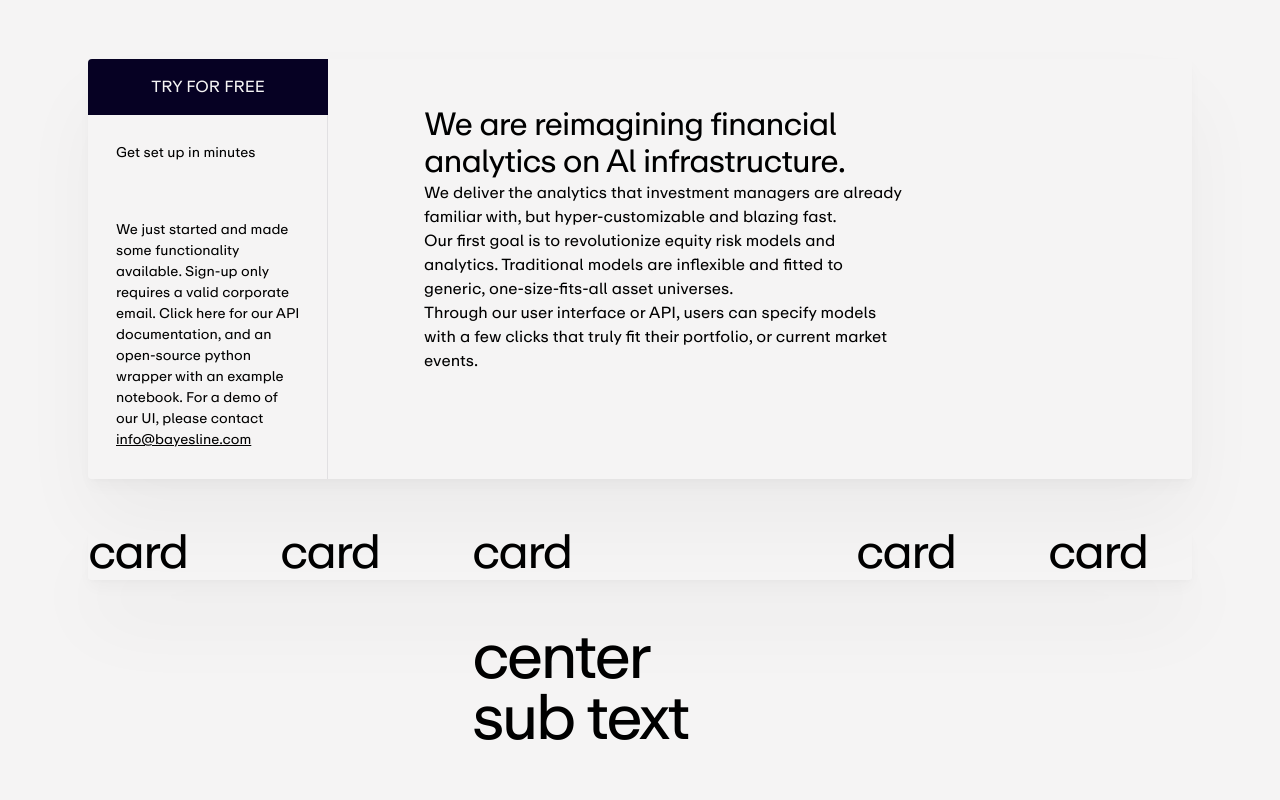
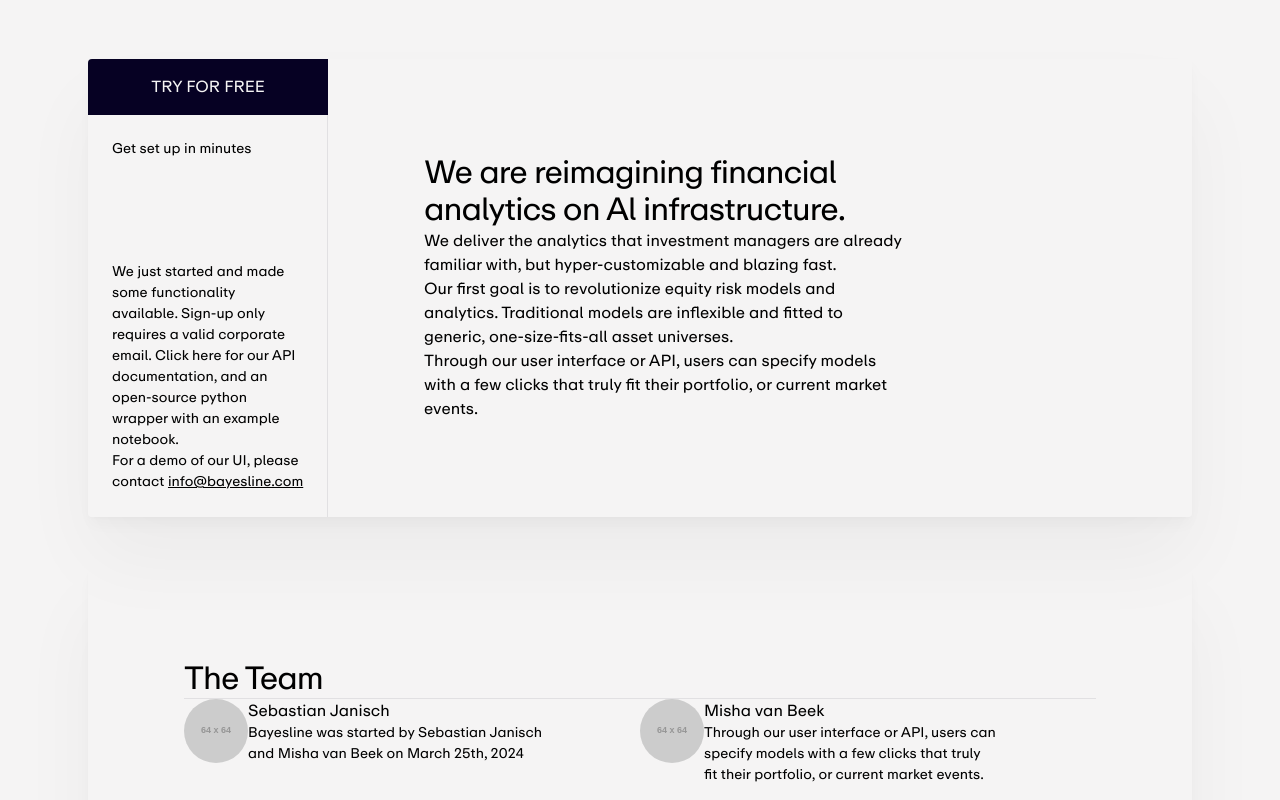
Before and after one commit to sebastiangraz/bayesline, a React (Vite) app: page / in a window 1280 px wide. Shown: the part 400-1200 px from the top of the page. Built offline with nearby package versions, Linux system fonts and the light colour scheme.

Commit message:
checkpoint

```diff
--- a/src/App.tsx
+++ b/src/App.tsx
@@ -8,20 +8,30 @@
 
       <Hero />
 
-      <Box bg="primary" className={`${utils.section} z-1`}>
-        <div className="e-3 border-r">
-          <Button type="primary" href="https://calendar.app.google/qq4pjZcmDdzTjBme7" target="_blank">
-            <p>Try for free</p>
-          </Button>
-
-          <p className="small e-4 padding-2">Get set up in minutes</p>
-          <p className="small e-4 padding-2">
-            We just started and made some functionality available. Sign-up only requires a valid corporate email. Click
-            here for our API documentation, and an open-source python wrapper with an example notebook. For a demo of
-            our UI, please contact <a href="mailto:info@bayesline.com">info@bayesline.com</a>
-          </p>
+      <Box bg="primary" className={`${utils.section} z-1 `}>
+        <div
+          className="e-3 border-r"
+          style={{ display: 'flex', flexDirection: 'column', justifyContent: 'space-between' }}
+        >
+          <div>
+            <Button type="primary" href="https://calendar.app.google/qq4pjZcmDdzTjBme7" target="_blank">
+              <p>Try for free</p>
+            </Button>
+            <div className="padding-05">
+              <p className="small">Get set up in minutes</p>
+            </div>
+          </div>
+          <Flex column gap={1} className="padding-05">
+            <p className="small">
+              We just started and made some functionality available. Sign-up only requires a valid corporate email.
+              Click here for our API documentation, and an open-source python wrapper with an example notebook.
+            </p>
+            <p className="small">
+              For a demo of our UI, please contact <a href="mailto:info@bayesline.com">info@bayesline.com</a>
+            </p>
+          </Flex>
         </div>
-        <div className="s-3 e-12 sub padding-1">
+        <div className="s-3 e-12 sub padding-1 padding-y-2">
           <div className="e-6">
             <Flex column gap={4}>
               <h3>We are reimagining financial analytics on Al infrastructure.</h3>
@@ -44,7 +54,38 @@
         </div>
       </Box>
 
-      <Box className={utils.section}>
+      <Box bg="secondary" className={`${utils.section} z-1 `}>
+        <div className="e-12 padding-2 ">
+          <Flex column gap={4}>
+            <h3>The Team</h3>
+            <hr className="border-t w-100"></hr>
+            <Flex gap={4}>
+              <Flex gap={2} className="w-100">
+                <Avatar></Avatar>
+                <Flex column gap={1}>
+                  <p>Sebastian Janisch</p>
+                  <p className="small balance">
+                    Bayesline was started by Sebastian Janisch and Misha van Beek on March 25th, 2024
+                  </p>
+                </Flex>
+              </Flex>
+
+              <Flex gap={2} className="w-100">
+                <Avatar></Avatar>
+                <Flex column gap={1}>
+                  <p>Misha van Beek</p>
+                  <p className="small balance">
+                    Through our user interface or API, users can specify models with a few clicks that truly fit their
+                    portfolio, or current market events.
+                  </p>
+                </Flex>
+              </Flex>
+            </Flex>
+          </Flex>
+        </div>
+      </Box>
+
+      {/*       <Box className={utils.section}>
         <div className="e-6 sub">
           <h2 className="e-2">card</h2>
           <h2 className="s-2 e-4">card</h2>
@@ -54,7 +95,7 @@
           <h2 className="e-2">card</h2>
           <h2 className="s-2 e-4">card</h2>
         </div>
-      </Box>
+      </Box> */}
 
       <div className={utils.section}>
         <div className="s-2 e-10 sub">
@@ -65,4 +106,12 @@
   );
 }
 
+const Avatar = () => {
+  return (
+    <div className="avatar">
+      <img src="https://via.placeholder.com/64" alt="avatar" style={{ borderRadius: '99em', overflow: 'hidden' }} />
+    </div>
+  );
+};
+
 export default App;
--- a/src/components/Box/Box.tsx
+++ b/src/components/Box/Box.tsx
@@ -4,6 +4,7 @@
   bg?: 'primary' | 'secondary';
   children: React.ReactNode;
   className?: string;
+  style?: React.CSSProperties;
 }
 
 export const Box = (props: BoxProps) => {
--- a/src/components/Box/box.module.css
+++ b/src/components/Box/box.module.css
@@ -3,7 +3,9 @@
   position: relative;
 }
 .bg-secondary {
-  background-color: var(--beige);
+  --opacity: 0.96;
+  backdrop-filter: blur(1px);
+  background-color: hsl(var(--beige) / var(--opacity));
   position: relative;
 }
 .box {
--- a/src/components/Button/button.module.css
+++ b/src/components/Button/button.module.css
@@ -19,7 +19,7 @@
   font-size: inherit;
 }
 .secondary {
-  background-color: var(--beige);
+  background-color: var(--background);
   position: relative;
   font-size: inherit;
 }
--- a/src/components/Flex/Flex.tsx
+++ b/src/components/Flex/Flex.tsx
@@ -4,6 +4,7 @@
   children: React.ReactNode;
   className?: string;
   column?: boolean;
+  between?: boolean;
   wrap?: boolean;
   gap?: 1 | 2 | 3 | 4;
 }
@@ -14,6 +15,7 @@
   const row = rest.column ? style.column : '';
   const wrap = rest.wrap ? style.wrap : '';
   const className = rest.className ? rest.className : '';
+  const between = rest.between ? style.between : '';
 
   let gap = '';
   switch (rest.gap) {
@@ -33,5 +35,5 @@
       gap = '';
   }
 
-  return <div className={`${style.flex} ${row} ${wrap} ${gap} ${className}`}>{children}</div>;
+  return <div className={`${style.flex} ${row} ${wrap} ${gap} ${between} ${className}`}>{children}</div>;
 };
--- a/src/components/Flex/flex.module.css
+++ b/src/components/Flex/flex.module.css
@@ -6,6 +6,9 @@
 }
 .wrap {
   flex-wrap: wrap;
+}
+.between {
+  justify-content: space-between;
 }
 .gap-1 {
   gap: 0.25em;
--- a/src/index.css
+++ b/src/global.css
@@ -60,10 +60,16 @@
   z-index: 1;
 }
 
+.w-100 {
+  width: 100%;
+}
+
+.padding-05 {
+  padding: 0.5em;
+}
 .padding-1 {
   padding: 1em;
 }
-
 .padding-2 {
   padding: 2em;
 }
@@ -74,13 +80,34 @@
   padding: 4em;
 }
 
+.padding-y-05 {
+  padding-top: 0.5em;
+  padding-bottom: 0.5em;
+}
+.padding-y-1 {
+  padding-top: 1em;
+  padding-bottom: 1em;
+}
+.padding-y-2 {
+  padding-top: 2em;
+  padding-bottom: 2em;
+}
+.padding-y-3 {
+  padding-top: 3em;
+  padding-bottom: 3em;
+}
+.padding-y-4 {
+  padding-top: 4em;
+  padding-bottom: 4em;
+}
+
 .border-r {
   --opacity: 0.08;
   box-shadow: -1px 0 0 0 hsl(var(--dark) / var(--opacity)) inset;
 }
 .border-t {
   --opacity: 0.08;
-  box-shadow: 0 -1px 0 0 hsl(var(--dark) / var(--opacity)) inset;
+  box-shadow: 0 1px 0 0 hsl(var(--dark) / var(--opacity)) inset;
 }
 .border-l {
   --opacity: 0.08;
@@ -88,7 +115,7 @@
 }
 .border-b {
   --opacity: 0.08;
-  box-shadow: 0 1px 0 0 hsl(var(--dark) / var(--opacity)) inset;
+  box-shadow: 0 -1px 0 0 hsl(var(--dark) / var(--opacity)) inset;
 }
 
 :root {
@@ -109,26 +136,6 @@
   font-size: clamp(1rem, 0rem + 4vw, 3rem);
 }
 
-html::-webkit-scrollbar-track {
-  --opacity: 0.12;
-  background-color: hsl(var(--dark) / var(--opacity));
-}
-
-html::-webkit-scrollbar {
-  width: 0px;
-  height: 6px;
-}
-
-html::-webkit-scrollbar-thumb {
-  --opacity: 0.32;
-  background-color: hsl(var(--dark) / var(--opacity));
-  border-radius: 12px;
-}
-
-html::-webkit-scrollbar-thumb:hover {
-  --opacity: 0.56;
-}
-
 p {
   margin: 0;
   font-size: 1rem;
@@ -136,6 +143,7 @@
 
 button {
   all: unset;
+  box-sizing: border-box;
   cursor: pointer;
 }
 
@@ -193,7 +201,37 @@
   letter-spacing: -0.02em;
 }
 
+.balance {
+  text-wrap: balance;
+}
+
 .small {
   font-size: 0.875rem;
   line-height: 1.5;
 }
+
+hr {
+  height: 1px;
+  border: 0;
+  margin: 0;
+}
+
+html::-webkit-scrollbar-track {
+  --opacity: 0.12;
+  background-color: hsl(var(--dark) / var(--opacity));
+}
+
+html::-webkit-scrollbar {
+  width: 0px;
+  height: 6px;
+}
+
+html::-webkit-scrollbar-thumb {
+  --opacity: 0.32;
+  background-color: hsl(var(--dark) / var(--opacity));
+  border-radius: 12px;
+}
+
+html::-webkit-scrollbar-thumb:hover {
+  --opacity: 0.56;
+}
--- a/src/main.tsx
+++ b/src/main.tsx
@@ -1,7 +1,7 @@
 import React from 'react';
 import ReactDOM from 'react-dom/client';
 import App from './App.tsx';
-import './index.css';
+import './global.css';
 
 ReactDOM.createRoot(document.getElementById('root')!).render(
   <React.StrictMode>
--- a/src/utils.module.css
+++ b/src/utils.module.css
@@ -59,6 +59,10 @@
     grid-column-start: 3;
   }
 
+  & :global(.s-1) {
+    grid-column-start: 2;
+  }
+
   /* end */
 
   & :global(.e-12) {
@@ -88,4 +92,8 @@
   & :global(.e-2) {
     grid-column-end: 3;
   }
+
+  & :global(.e-1) {
+    grid-column-end: 2;
+  }
 }
```
